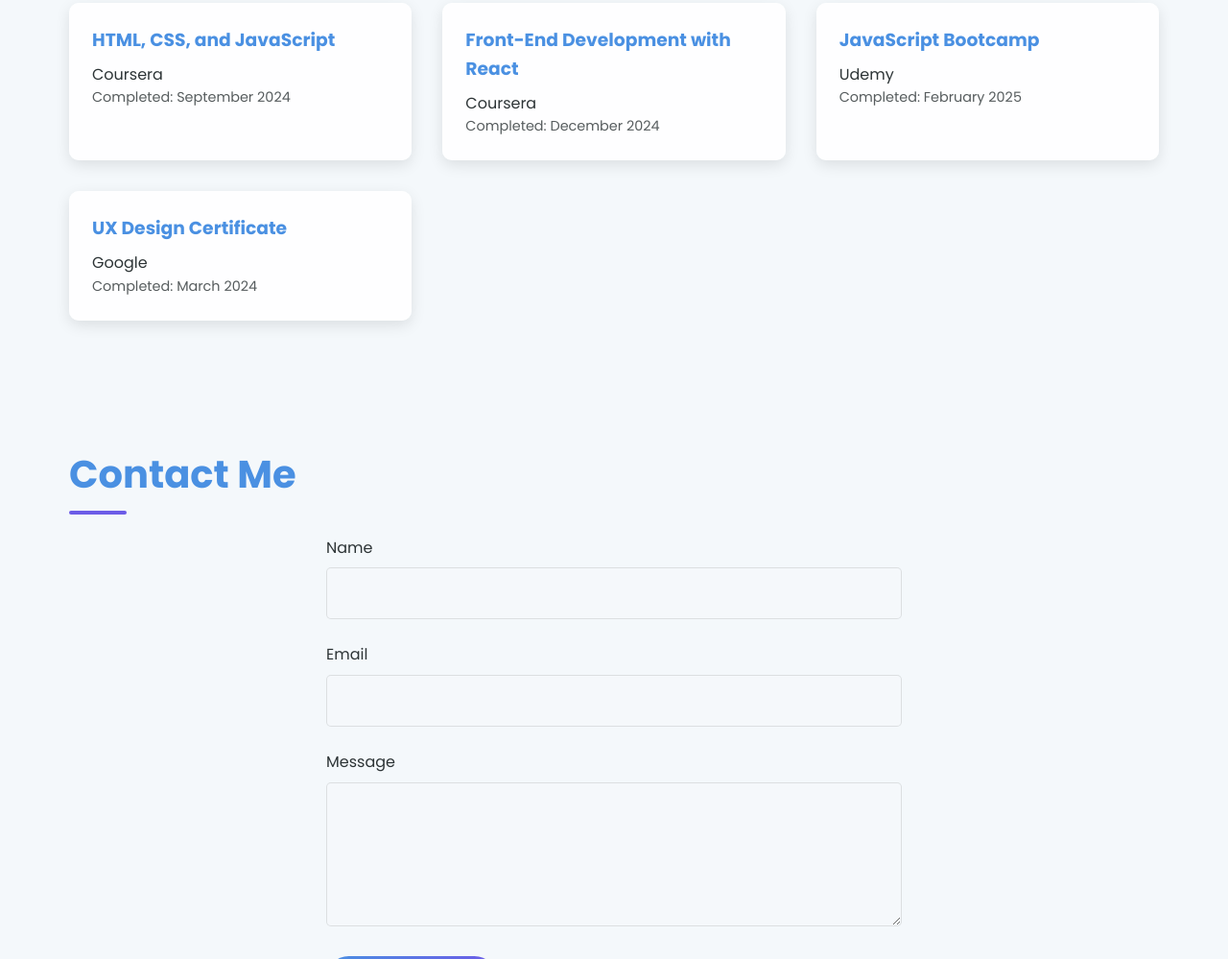
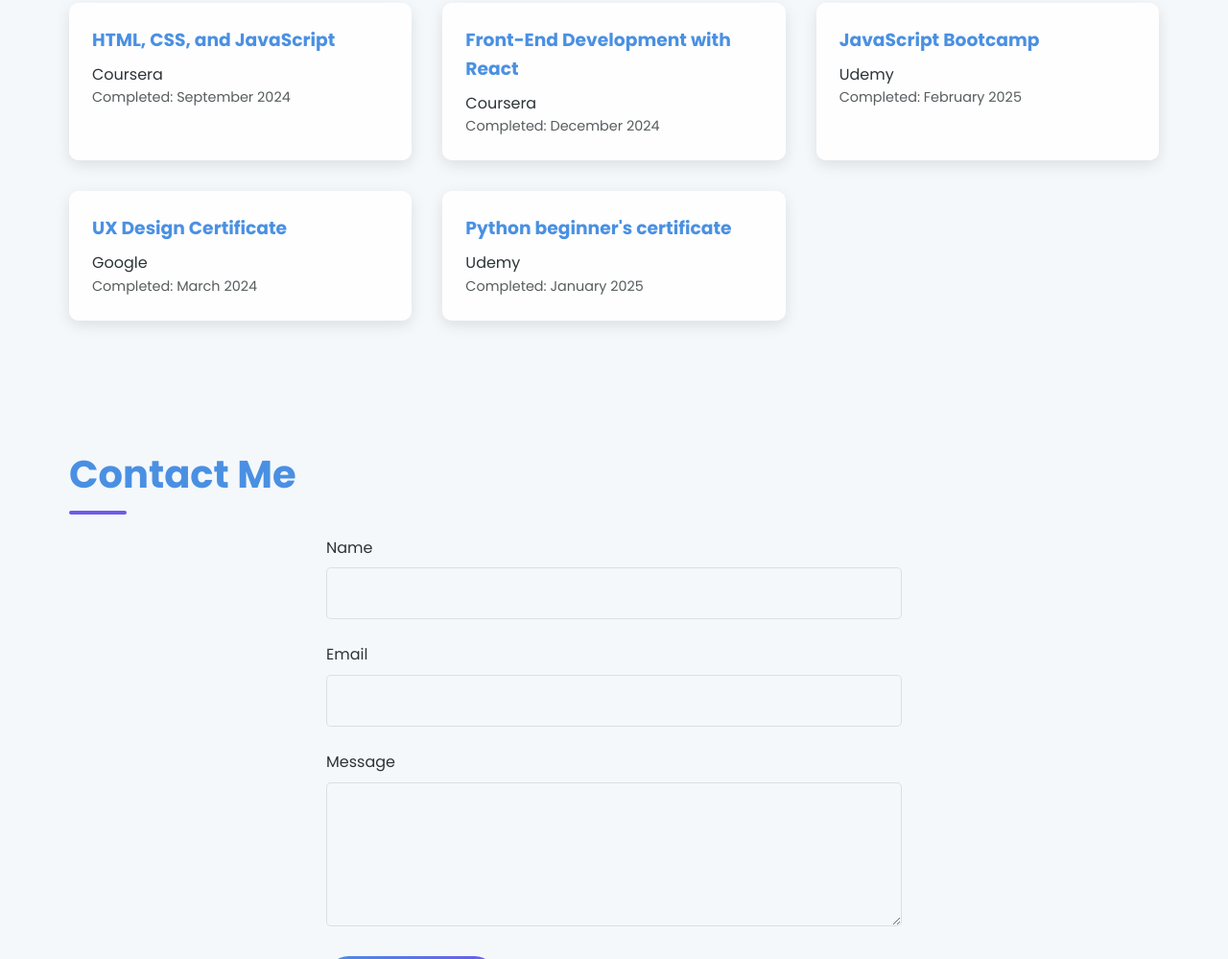
Before and after one commit to aryuchan/porfolio-webpage, a plain HTML site: page Index.html in a window 1280 px wide. Shown: the part 1992-2991 px from the top of the page at 96% size. Drawn offline with nearby package versions, Linux system fonts and the light colour scheme.

Commit message:
Update Index.html

```diff
--- a/Index.html
+++ b/Index.html
@@ -736,6 +736,11 @@
           <p>Google</p>
           <p class="cert-date">Completed: March 2024</p>
         </div>
+        <div class="cert-card">
+          <h3>Python beginner's certificate</h3>
+          <p>Udemy</p>
+          <p class="cert-date">Completed: January 2025</p>
+        </div>
       </div>
     </section>
 
```
